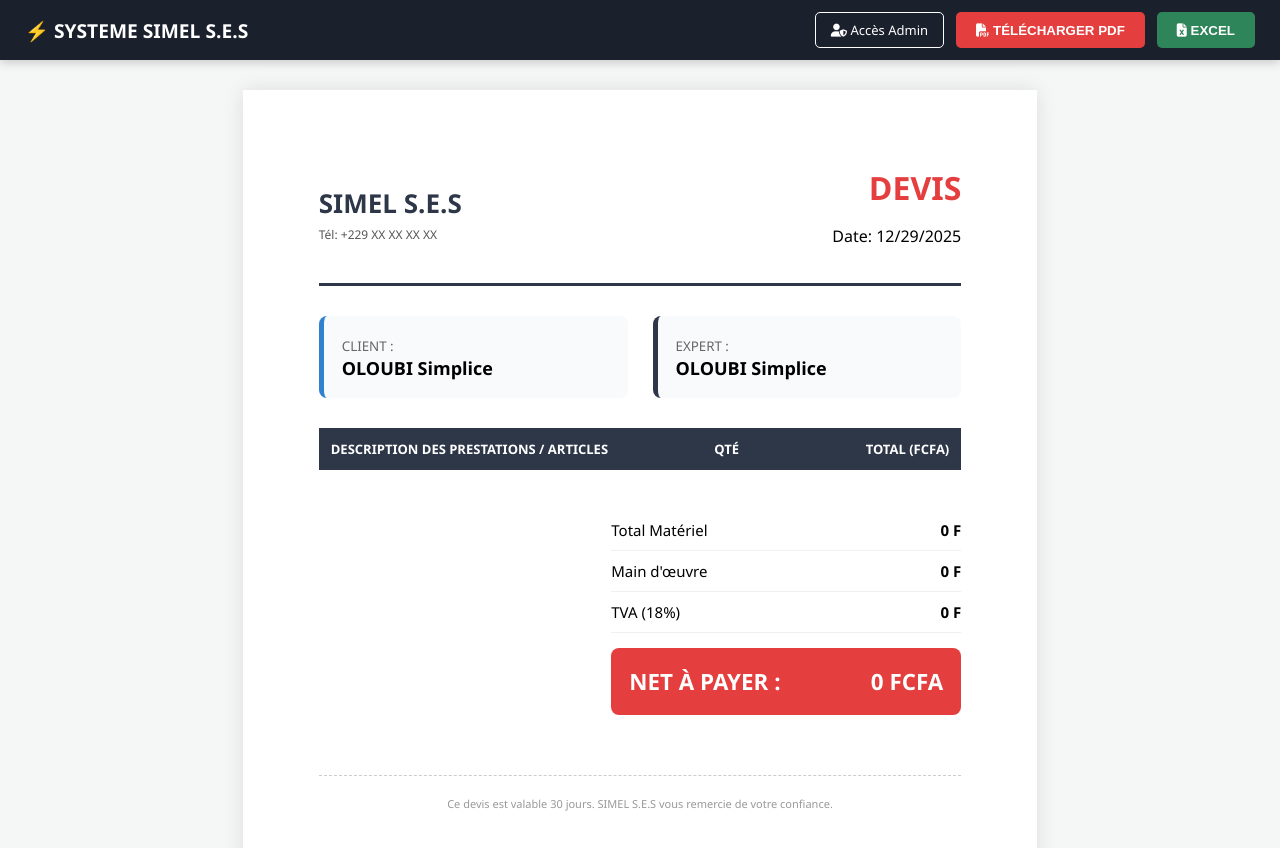
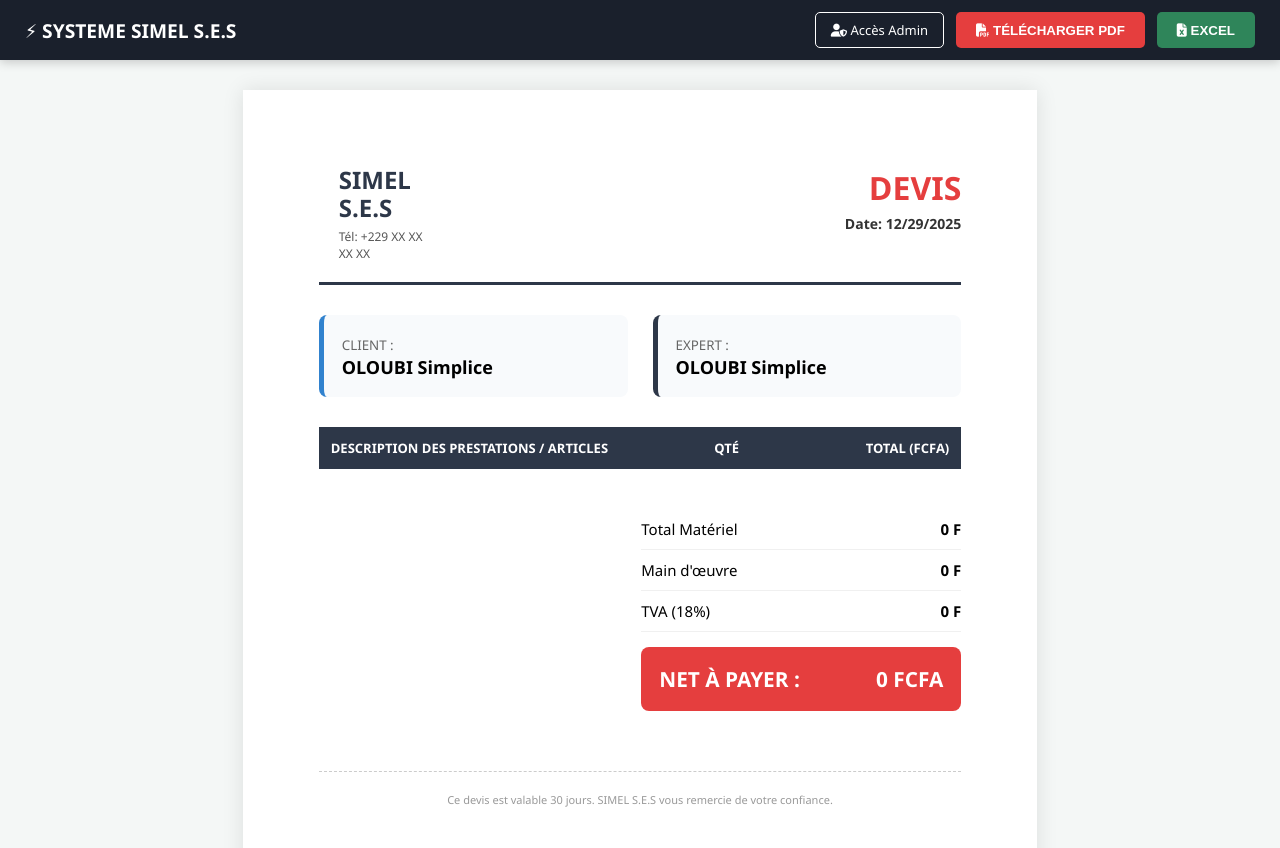
Before and after one commit to simplisso/devis-simel, a plain HTML site: page devis.html in a window 1280 px wide. Drawn offline with nearby package versions, Linux system fonts and the light colour scheme.

Commit message:
Update devis.html

```diff
--- a/devis.html
+++ b/devis.html
@@ -12,13 +12,32 @@
     <script src="https://cdnjs.cloudflare.com/ajax/libs/xlsx/0.18.5/xlsx.full.min.js"></script>
 
  <style>
-    :root { --primary: #2d3748; --accent: #e53e3e; --blue: #3182ce; --green: #2f855a; }
-    body { font-family: 'Segoe UI', sans-serif; background: #f4f7f6; margin: 0; padding: 0; }
+    :root {
+        --primary: #2d3748;
+        --accent: #e53e3e;
+        --blue: #3182ce;
+        --green: #2f855a;
+    }
 
+    body {
+        font-family: 'Segoe UI', Tahoma, Geneva, Verdana, sans-serif;
+        background: #f4f7f6;
+        margin: 0;
+        padding: 0;
+    }
+
+    /* Barre d'outils (invisible à l'impression) */
     .toolbar {
-        background: #1a202c; padding: 12px 25px; color: white;
-        display: flex; justify-content: space-between; align-items: center;
-        position: sticky; top: 0; z-index: 1000; box-shadow: 0 2px 10px rgba(0,0,0,0.2);
+        background: #1a202c;
+        padding: 12px 25px;
+        color: white;
+        display: flex;
+        justify-content: space-between;
+        align-items: center;
+        position: sticky;
+        top: 0;
+        z-index: 1000;
+        box-shadow: 0 2px 10px rgba(0,0,0,0.2);
     }
 
     .btn-group { display: flex; gap: 12px; }
@@ -26,56 +45,156 @@
     .btn-pdf { background: var(--accent); color: white; border: none; padding: 10px 20px; border-radius: 5px; cursor: pointer; font-weight: bold; }
     .btn-excel { background: var(--green); color: white; border: none; padding: 10px 20px; border-radius: 5px; cursor: pointer; font-weight: bold; }
 
-    /* Mise en page A4 */
-    .page-container { padding: 30px; display: flex; justify-content: center; }
-    .page {
-        background: white; width: 210mm; min-height: 297mm;
-        padding: 20mm; box-shadow: 0 0 20px rgba(0,0,0,0.1); box-sizing: border-box;
-        position: relative;
-        overflow: hidden; /* Empêche le contenu de déborder visuellement */
+    /* Mise en page A4 Structurelle */
+    .page-container {
+        padding: 30px;
+        display: flex;
+        justify-content: center;
+        background: #f4f7f6;
     }
 
-    /* En-tête */
-    .header { display: flex; justify-content: space-between; border-bottom: 3px solid var(--primary); padding-bottom: 20px; margin-bottom: 30px; }
-    #logo-view { max-width: 130px; max-height: 100px; object-fit: contain; }
-    .company-info h1 { margin: 0; color: var(--primary); font-size: 26px; }
+    .page {
+        background: white;
+        width: 210mm;
+        min-height: 297mm;
+        padding: 20mm;
+        box-shadow: 0 0 20px rgba(0,0,0,0.1);
+        box-sizing: border-box;
+        position: relative;
+    }
+
+    /* En-tête (Verrouillé pour éviter les décalages) */
+    .header {
+        display: flex;
+        justify-content: space-between;
+        align-items: flex-start;
+        border-bottom: 3px solid var(--primary);
+        padding-bottom: 20px;
+        margin-bottom: 30px;
+        width: 100%;
+    }
+
+    #logo-view {
+        max-width: 130px;
+        max-height: 100px;
+        object-fit: contain;
+    }
+
+    .company-info {
+        flex: 1;
+        padding-left: 20px;
+        max-width: 60%;
+    }
+
+    .company-info h1 { margin: 0; color: var(--primary); font-size: 24px; line-height: 1.2; }
     .company-info p { margin: 5px 0 0 0; font-size: 12px; color: #555; white-space: pre-line; }
-    .devis-title { text-align: right; }
-    .devis-title h2 { margin: 0; color: var(--accent); font-size: 32px; }
 
-    /* Tableau : Correction largeur et colonnes */
-    table { width: 100%; border-collapse: collapse; margin-top: 20px; table-layout: fixed; }
-    th { background: var(--primary); color: white; padding: 12px; text-align: left; font-size: 13px; }
+    .devis-title { text-align: right; min-width: 150px; }
+    .devis-title h2 { margin: 0; color: var(--accent); font-size: 32px; font-weight: 800; }
+    .devis-title p { margin: 5px 0 0 0; font-size: 14px; color: #333; font-weight: bold; }
 
-    /* Largeurs de colonnes fixes pour éviter le décalage sur plusieurs pages */
+    /* Cartouches Client / Expert */
+    .info-grid {
+        display: flex;
+        gap: 20px;
+        margin-bottom: 30px;
+    }
+    .info-card {
+        flex: 1;
+        padding: 15px;
+        background: #f8fafc;
+        border-radius: 8px;
+        border-left: 4px solid var(--blue);
+    }
+    .info-card strong { font-size: 11px; text-transform: uppercase; color: #718096; display: block; margin-bottom: 5px; }
+    .info-card span { font-size: 15px; font-weight: bold; color: #2d3748; }
+
+    /* TABLEAU (Correction critique pour le multi-page) */
+    table {
+        width: 100% !important;
+        border-collapse: collapse;
+        margin-top: 20px;
+        table-layout: fixed; /* Force le respect des largeurs */
+    }
+
+    th {
+        background: var(--primary);
+        color: white;
+        padding: 12px;
+        text-align: left;
+        font-size: 13px;
+        text-transform: uppercase;
+    }
+
+    /* Fixation des colonnes */
     th:nth-child(1) { width: 60%; } /* Description */
     th:nth-child(2) { width: 10%; } /* Qté */
     th:nth-child(3) { width: 30%; } /* Total */
 
-    td { padding: 12px; border-bottom: 1px solid #eee; font-size: 14px; word-wrap: break-word; vertical-align: top; }
+    td {
+        padding: 12px;
+        border-bottom: 1px solid #eee;
+        font-size: 13.5px;
+        word-wrap: break-word;
+        vertical-align: top;
+        line-height: 1.4;
+    }
 
-    /* GESTION MULTI-PAGES : Empêche les coupures sales */
-    tr { page-break-inside: avoid !important; break-inside: avoid !important; }
-    thead { display: table-header-group; } /* Répète l'entête sur chaque page si nécessaire */
+    /* Empêche une ligne de se couper en deux entre deux pages */
+    tr {
+        page-break-inside: avoid !important;
+        break-inside: avoid !important;
+    }
 
     /* Section Totaux */
-    .totals-container { display: flex; flex-direction: column; align-items: flex-end; margin-top: 40px; page-break-inside: avoid; }
-    .total-box { min-width: 350px; }
-    .total-row { display: flex; justify-content: space-between; padding: 10px 0; border-bottom: 1px solid #f0f0f0; font-size: 15px; }
-    .net-a-payer {
-        background: var(--accent); color: white; padding: 18px; border-radius: 8px;
-        margin-top: 15px; display: flex; justify-content: space-between; font-weight: bold; font-size: 1.4rem;
+    .totals-container {
+        display: flex;
+        flex-direction: column;
+        align-items: flex-end;
+        margin-top: 40px;
+        page-break-inside: avoid; /* Ne sépare jamais les totaux sur deux pages */
     }
 
-    @media print {
-        body { background: none; }
-        .page-container { padding: 0; }
-        .page { box-shadow: none; margin: 0; width: 210mm; }
-        .toolbar { display: none; }
+    .total-box { min-width: 320px; }
+    .total-row {
+        display: flex;
+        justify-content: space-between;
+        padding: 10px 0;
+        border-bottom: 1px solid #f0f0f0;
+        font-size: 15px;
     }
 
-    .footer-devis { margin-top: 60px; font-size: 11px; color: #999; text-align: center; border-top: 1px dashed #ccc; padding-top: 20px; }
+    .net-a-payer {
+        background: var(--accent);
+        color: white;
+        padding: 18px;
+        border-radius: 8px;
+        margin-top: 15px;
+        display: flex;
+        justify-content: space-between;
+        font-weight: bold;
+        font-size: 1.3rem;
+    }
+
+    /* Pied de page du Devis */
+    .footer-devis {
+        margin-top: 60px;
+        font-size: 11px;
+        color: #999;
+        text-align: center;
+        border-top: 1px dashed #ccc;
+        padding-top: 20px;
+    }
+
+    /* Optimisations pour l'impression et la génération PDF */
+    @media print {
+        body { background: white; }
+        .toolbar { display: none !important; }
+        .page-container { padding: 0; background: white; }
+        .page { box-shadow: none; margin: 0; padding: 15mm; }
+    }
 </style>
+
 
 </head>
 <body>
```
